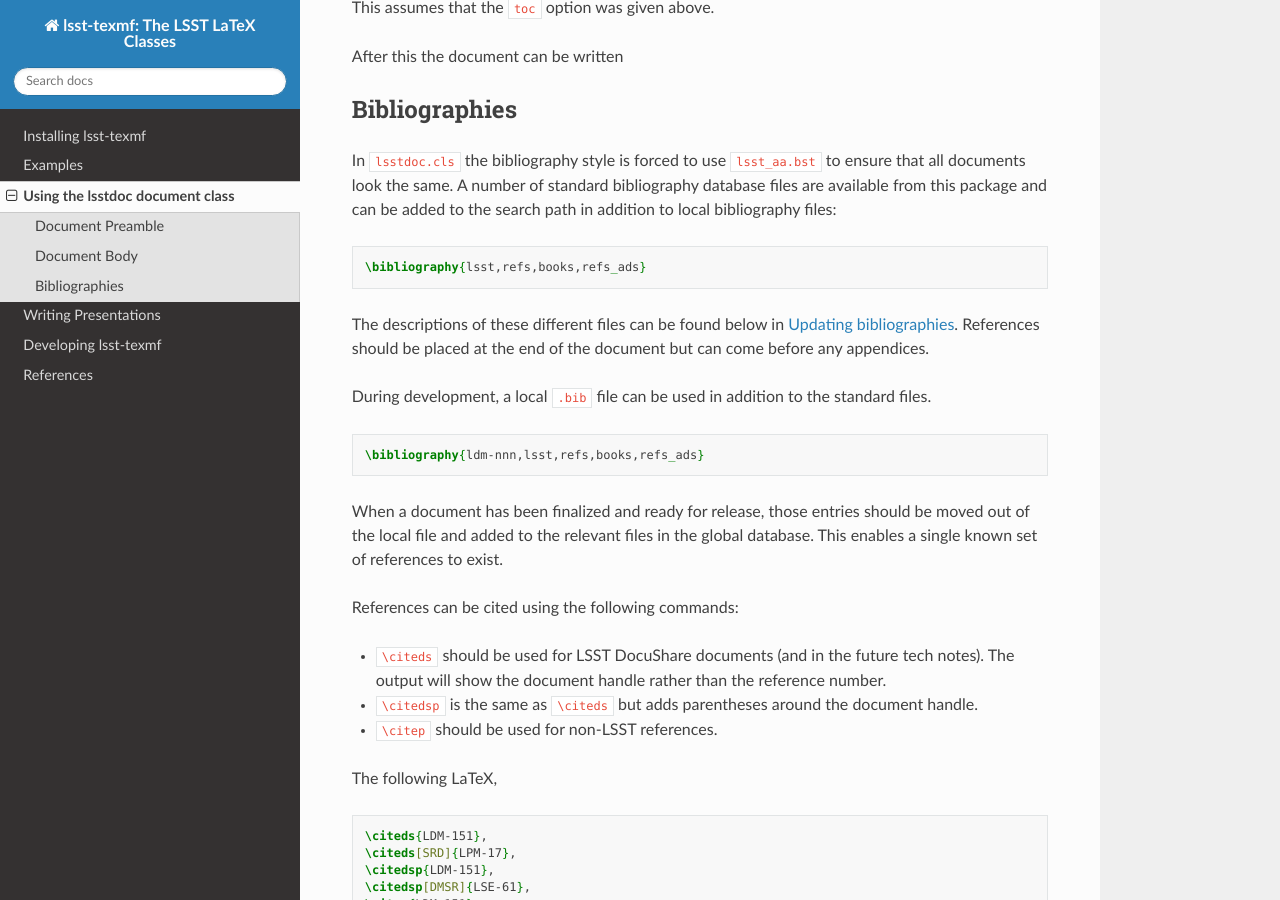
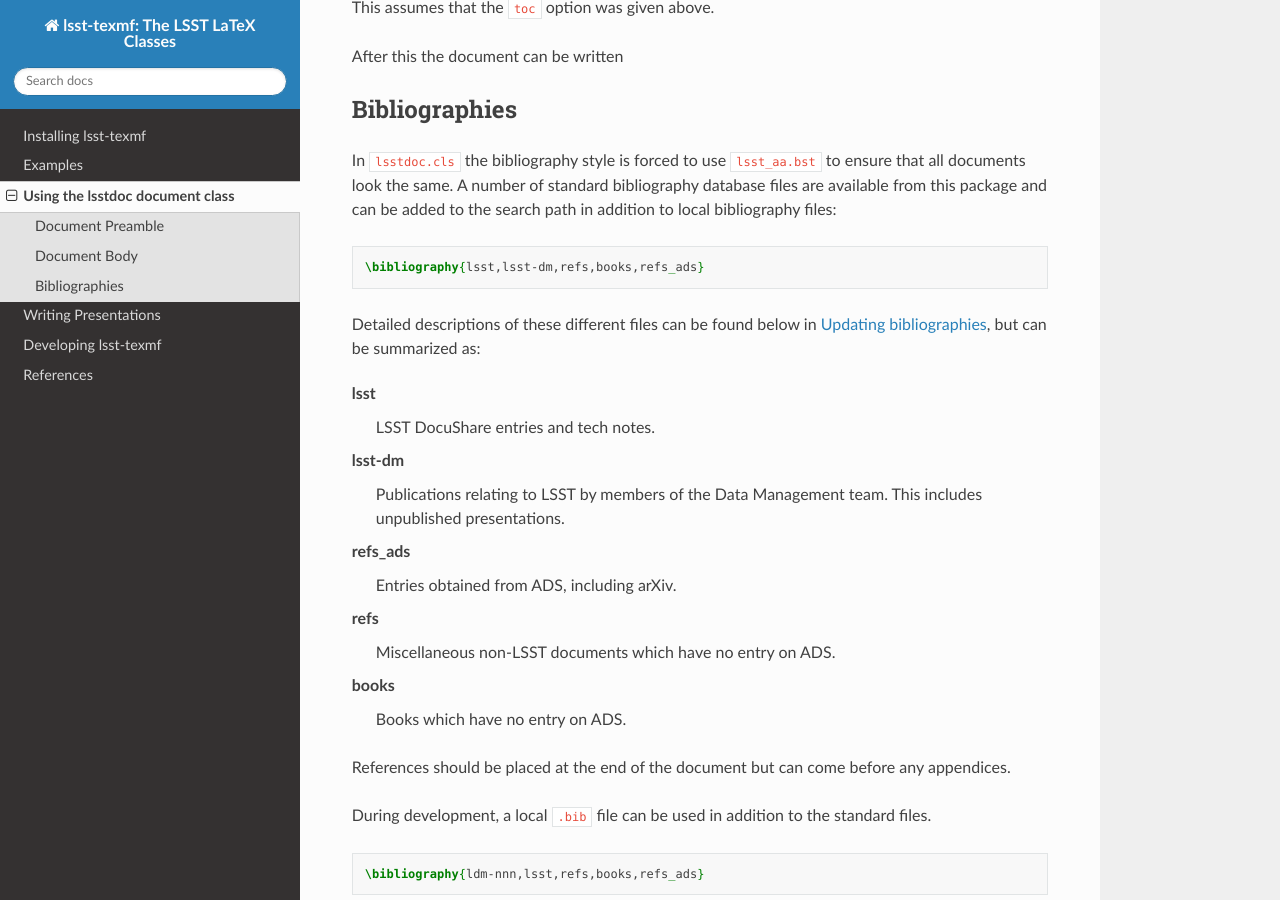
Before and after one commit to lsst/lsst-texmf, a Sphinx documentation site: the page built from docs/lsstdoc.rst, in a window 1280 px wide and 900 px high, scrolled down 2384 px. Built offline with Sphinx 7.4.7 and the Read the Docs theme 2.0.0, drawn with Linux system fonts in a browser that asks for light colours; pages that are not in the unit, such as notebooks, are missing from menus; the version number could not be read and is left out; cross-references to code outside the pages are shown as plain code.

Commit message:
Mention the individual bib files

```diff
--- a/docs/lsstdoc.rst
+++ b/docs/lsstdoc.rst
@@ -128,9 +128,22 @@ A number of standard bibliography database files are available from this package
 
 .. code-block:: latex
 
-  \bibliography{lsst,refs,books,refs_ads}
+  \bibliography{lsst,lsst-dm,refs,books,refs_ads}
 
-The descriptions of these different files can be found below in :ref:`updating-bibliographies`.
+Detailed descriptions of these different files can be found below in :ref:`updating-bibliographies`, but can be summarized as:
+
+lsst
+    LSST DocuShare entries and tech notes.
+lsst-dm
+    Publications relating to LSST by members of the Data Management team.
+    This includes unpublished presentations.
+refs_ads
+    Entries obtained from ADS, including arXiv.
+refs
+    Miscellaneous non-LSST documents which have no entry on ADS.
+books
+    Books which have no entry on ADS.
+
 References should be placed at the end of the document but can come before any appendices.
 
 During development, a local ``.bib`` file can be used in addition to the standard files.
```
